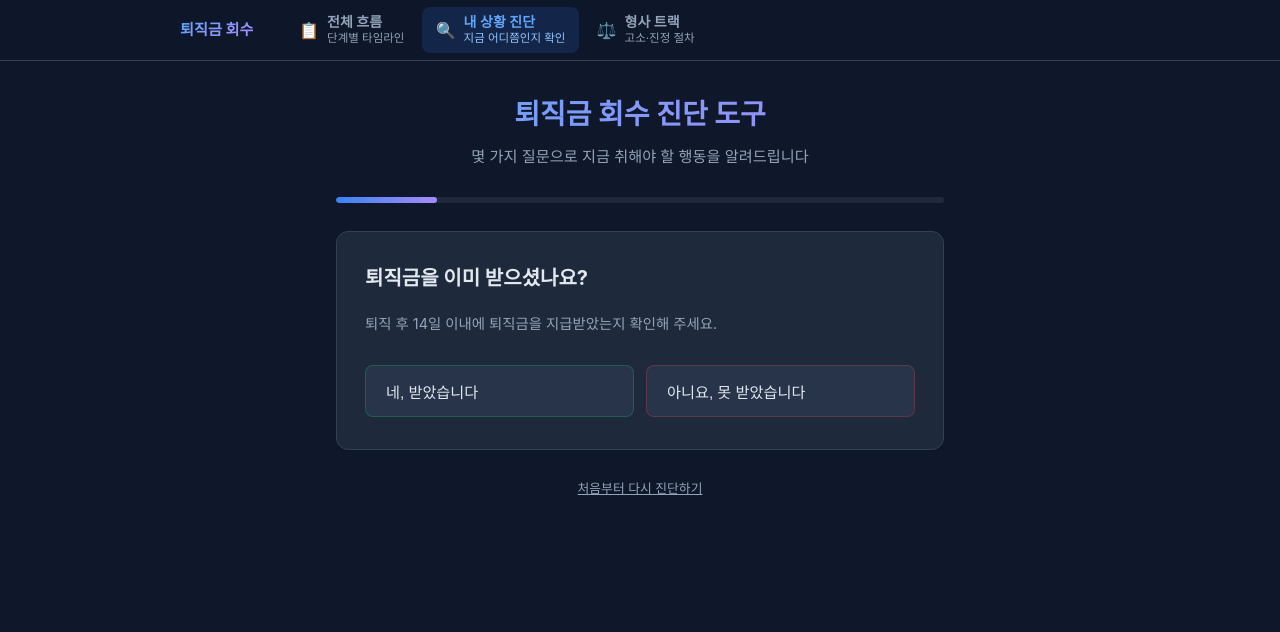
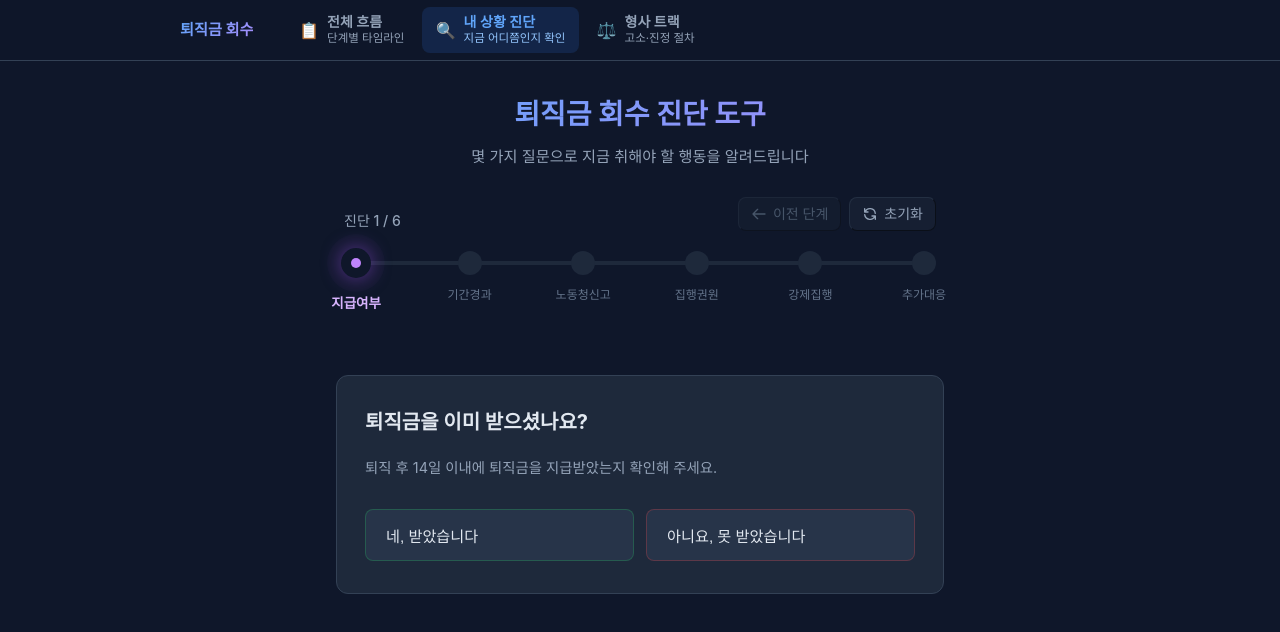
Before and after one commit to heo-mk/retirement-pay-recovery, a React (Vite) app in the folder retirement-pay-recovery-frontend/: page /diagnosis in a window 1280 px wide. Shown: the top 632 px of the page. Built offline with nearby package versions, Linux system fonts and the light colour scheme.

Commit message:
Modify 내상황진단 관련 ui/ux, 로직 수정

```diff
--- a/retirement-pay-recovery-frontend/src/features/diagnosis/DiagnosisWizard.tsx
+++ b/retirement-pay-recovery-frontend/src/features/diagnosis/DiagnosisWizard.tsx
@@ -8,7 +8,6 @@ import ForcedExecutionQuestion from './questions/ForcedExecutionQuestion';
 import OpponentResistingQuestion from './questions/OpponentResistingQuestion';
 import ResultCard from './ResultCard';
 
-// 단계 순서 레이블 (진행 표시줄용)
 const STAGE_ORDER: Stage[] = [
   'received_check',
   'time_elapsed',
@@ -18,20 +17,37 @@ const STAGE_ORDER: Stage[] = [
   'opponent_resisting',
 ];
 
+const STAGE_LABELS: Record<Stage, string> = {
+  received_check: '지급여부',
+  time_elapsed: '기간경과',
+  complaint_filed: '노동청신고',
+  execution_title: '집행권원',
+  forced_execution: '강제집행',
+  opponent_resisting: '추가대응',
+  advanced_tactics: '심화',
+  resolved: '해결',
+};
+
 /**
  * DiagnosisWizard: 모든 단계 전환 로직을 전담한다.
  * 질문 컴포넌트는 "다음이 뭔지" 모르고, 오직 onAnswer 콜백만 호출한다.
  */
 export default function DiagnosisWizard() {
   const currentStage = useProgressStore((s) => s.currentStage);
+  const stageHistory = useProgressStore((s) => s.stageHistory);
   const goToStage = useProgressStore((s) => s.goToStage);
+  const goBack = useProgressStore((s) => s.goBack);
   const updateCaseDetails = useProgressStore((s) => s.updateCaseDetails);
   const reset = useProgressStore((s) => s.reset);
 
   // 진행 표시줄 계산
-  const stepIndex = STAGE_ORDER.indexOf(currentStage as Stage);
   const isResult = currentStage === 'resolved' || currentStage === 'advanced_tactics';
-  const progress = isResult ? 100 : ((stepIndex + 1) / STAGE_ORDER.length) * 100;
+  let effectiveStepIndex = STAGE_ORDER.indexOf(currentStage as Stage);
+  if (isResult && stageHistory.length > 0) {
+    effectiveStepIndex = STAGE_ORDER.indexOf(stageHistory[stageHistory.length - 1]);
+  } else if (isResult) {
+    effectiveStepIndex = STAGE_ORDER.length - 1;
+  }
 
   // ── 단계별 분기 렌더링 ────────────────────────────────────────────────────
 
@@ -135,24 +151,91 @@ export default function DiagnosisWizard() {
         <p className="wizard-subtitle">몇 가지 질문으로 지금 취해야 할 행동을 알려드립니다</p>
       </header>
 
-      {/* 진행 표시줄 */}
-      {!isResult && (
-        <div className="progress-bar-wrap" aria-label={`진행률 ${Math.round(progress)}%`}>
-          <div className="progress-bar" style={{ width: `${progress}%` }} />
+      {/* 진행 표시줄 (결과 화면에서도 항상 표시) */}
+      <div className="mb-10 px-2" aria-label={`진행 상태`}>
+        <div className="flex justify-between items-end mb-5">
+          <div className="text-sm text-slate-400 font-medium">
+            {isResult ? '진단 완료' : `진단 ${effectiveStepIndex + 1} / ${STAGE_ORDER.length}`}
+          </div>
+
+            {/* 우상단 컨트롤 버튼 */}
+            <div className="flex items-center gap-2 shrink-0">
+              <button
+                className={`px-3 py-1.5 rounded-lg text-sm font-medium flex items-center gap-1.5 transition-all
+                  ${stageHistory.length === 0
+                    ? 'text-slate-600 bg-slate-800/30 cursor-not-allowed border border-slate-700/30'
+                    : 'text-indigo-300 bg-indigo-500/10 hover:bg-indigo-500/20 cursor-pointer active:scale-95 border border-indigo-500/20'
+                  }`}
+                onClick={goBack}
+                disabled={stageHistory.length === 0}
+                title="이전 질문으로 돌아가기"
+              >
+                <svg xmlns="http://www.w3.org/2000/svg" className="h-4 w-4" fill="none" viewBox="0 0 24 24" stroke="currentColor">
+                  <path strokeLinecap="round" strokeLinejoin="round" strokeWidth={2} d="M10 19l-7-7m0 0l7-7m-7 7h18" />
+                </svg>
+                이전 단계
+              </button>
+
+              <button
+                className="px-3 py-1.5 rounded-lg text-sm font-medium text-slate-400 bg-slate-800/50 hover:bg-slate-700 hover:text-white cursor-pointer transition-all active:scale-95 flex items-center gap-1.5 border border-slate-700/50"
+                onClick={reset}
+                title="처음부터 다시 진단하기"
+              >
+                <svg xmlns="http://www.w3.org/2000/svg" className="h-4 w-4" fill="none" viewBox="0 0 24 24" stroke="currentColor">
+                  <path strokeLinecap="round" strokeLinejoin="round" strokeWidth={2} d="M4 4v5h.582m15.356 2A8.001 8.001 0 004.582 9m0 0H9m11 11v-5h-.581m0 0a8.003 8.003 0 01-15.357-2m15.357 2H15" />
+                </svg>
+                초기화
+              </button>
+            </div>
+          </div>
+
+          <div className="flex items-center justify-between relative mt-4 mb-8">
+          <div className="absolute left-0 top-1/2 -translate-y-1/2 w-full h-1 bg-slate-800 -z-10 rounded-full" />
+          <div
+            className="absolute left-0 top-1/2 -translate-y-1/2 h-1 bg-gradient-to-r from-indigo-500 to-purple-500 -z-10 rounded-full transition-all duration-700 ease-in-out"
+            style={{ width: `${(effectiveStepIndex / (STAGE_ORDER.length - 1)) * 100}%` }}
+          />
+          {STAGE_ORDER.map((stage, idx) => {
+            const isCompleted = isResult ? idx <= effectiveStepIndex : idx <= effectiveStepIndex;
+            const isCurrent = !isResult && idx === effectiveStepIndex;
+            return (
+              <div
+                key={stage}
+                className={`relative flex items-center justify-center w-6 h-6 rounded-full transition-all duration-500
+                  ${isCurrent ? 'scale-125' : ''}
+                `}
+              >
+                {/* Outer glow/vortex effect for current step */}
+                {isCurrent && (
+                  <div className="absolute inset-0 bg-purple-500 rounded-full animate-ping opacity-40"></div>
+                )}
+                {/* Node itself */}
+                <div className={`w-full h-full rounded-full border-2 flex items-center justify-center z-10 transition-colors duration-300
+                  ${isCurrent ? 'bg-slate-900 border-purple-400 shadow-[0_0_15px_rgba(168,85,247,0.5)]' :
+                    isCompleted ? 'bg-indigo-500 border-indigo-500' : 'bg-slate-800 border-slate-600'}
+                `}>
+                  {isCurrent && <div className="w-2 h-2 bg-purple-400 rounded-full" />}
+                  {isResult && isCompleted && idx === effectiveStepIndex && <div className="w-2 h-2 bg-indigo-200 rounded-full" />}
+                </div>
+
+                {/* 단계 이름 레이블 */}
+                <span className={`absolute top-full mt-3 text-[11px] sm:text-xs whitespace-nowrap transition-colors duration-300
+                  ${isCurrent ? 'text-purple-300 font-bold' : isCompleted ? 'text-indigo-300' : 'text-slate-500'}
+                  ${isCurrent && !isResult ? 'scale-90' : ''}
+                `}>
+                  {STAGE_LABELS[stage]}
+                </span>
+              </div>
+            );
+          })}
         </div>
-      )}
+      </div>
 
       {/* 질문 / 결과 카드 */}
       <section className="wizard-body">
         {renderQuestion()}
       </section>
 
-      {/* 리셋 버튼 (결과 화면 제외 — ResultCard 내부에 있음) */}
-      {!isResult && (
-        <button className="reset-link" onClick={reset}>
-          처음부터 다시 진단하기
-        </button>
-      )}
     </main>
   );
 }
--- a/retirement-pay-recovery-frontend/src/features/diagnosis/ResultCard.tsx
+++ b/retirement-pay-recovery-frontend/src/features/diagnosis/ResultCard.tsx
@@ -79,7 +79,9 @@ export default function ResultCard() {
       )}
 
       {/* 법적 고지는 ResultCard가 항상 렌더링한다 */}
-      <LegalDisclaimer />
+      <div className="mt-8 mb-6">
+        <LegalDisclaimer />
+      </div>
 
       <button className="reset-btn" onClick={reset}>
         처음부터 다시 진단하기
--- a/retirement-pay-recovery-frontend/src/shared/components/LegalResultList.tsx
+++ b/retirement-pay-recovery-frontend/src/shared/components/LegalResultList.tsx
@@ -1,5 +1,4 @@
 import type { StatuteItem, PrecedentItem } from '../../api/legalQueries';
-import LegalDisclaimer from '../LegalDisclaimer';
 
 // ── 법령 목록 ─────────────────────────────────────────────────────────────────
 
@@ -109,7 +108,7 @@ export default function LegalResultList({
   isErrorPrecedents,
 }: LegalResultListProps) {
   return (
-    <section className="legal-section" aria-label="관련 법령·판례">
+    <section className="legal-section flex flex-col gap-6" aria-label="관련 법령·판례">
       <h3 className="legal-section-title">📚 관련 법령·판례</h3>
 
       {/* 법령 */}
@@ -135,9 +134,6 @@ export default function LegalResultList({
           <PrecedentList items={precedents} />
         )}
       </div>
-
-      {/* 이 데이터는 참고용이며 법률 자문이 아님을 항상 명시 */}
-      <LegalDisclaimer />
     </section>
   );
 }
--- a/retirement-pay-recovery-frontend/src/stores/progressStore.ts
+++ b/retirement-pay-recovery-frontend/src/stores/progressStore.ts
@@ -24,8 +24,10 @@ export interface CaseDetails {
 
 interface ProgressState {
   currentStage: Stage;
+  stageHistory: Stage[];
   caseDetails: CaseDetails;
   goToStage: (stage: Stage) => void;
+  goBack: () => void;
   updateCaseDetails: (details: Partial<CaseDetails>) => void;
   reset: () => void;
 }
@@ -40,14 +42,27 @@ export const useProgressStore = create<ProgressState>()(
   persist(
     (set) => ({
       currentStage: 'received_check',
+      stageHistory: [],
       caseDetails: initialCaseDetails,
-      goToStage: (stage) => set({ currentStage: stage }),
+      goToStage: (stage) => set((state) => ({
+        stageHistory: [...state.stageHistory, state.currentStage],
+        currentStage: stage
+      })),
+      goBack: () => set((state) => {
+        if (state.stageHistory.length === 0) return state;
+        const newHistory = [...state.stageHistory];
+        const previousStage = newHistory.pop();
+        return {
+          stageHistory: newHistory,
+          currentStage: previousStage,
+        };
+      }),
       updateCaseDetails: (details) =>
         set((state) => ({
           caseDetails: { ...state.caseDetails, ...details },
         })),
       reset: () =>
-        set({ currentStage: 'received_check', caseDetails: initialCaseDetails }),
+        set({ currentStage: 'received_check', stageHistory: [], caseDetails: initialCaseDetails }),
     }),
     { name: 'retirement-pay-progress' }
   )
```
